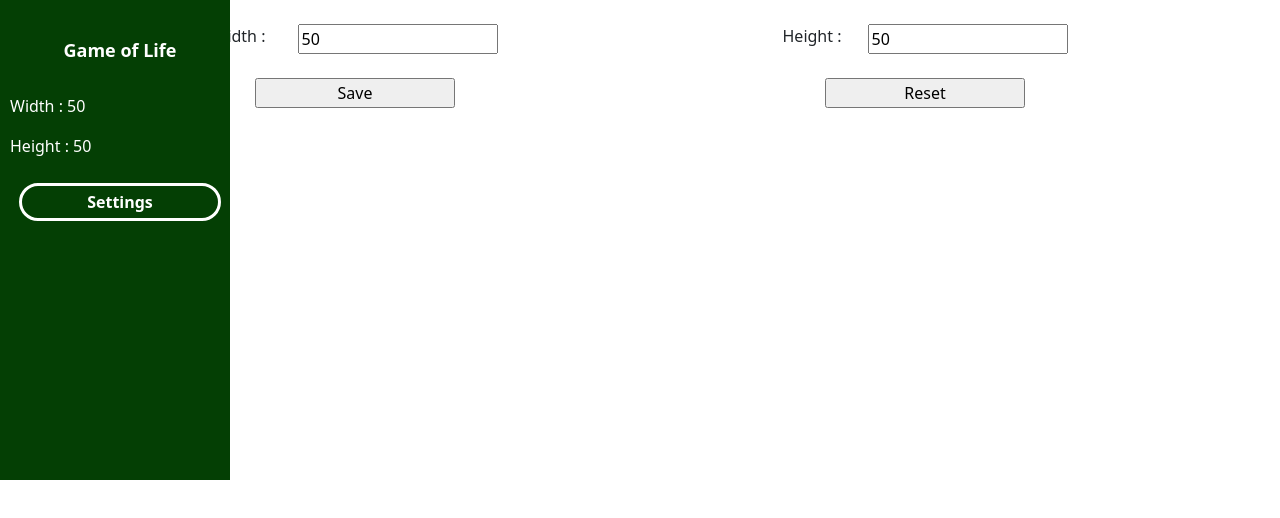
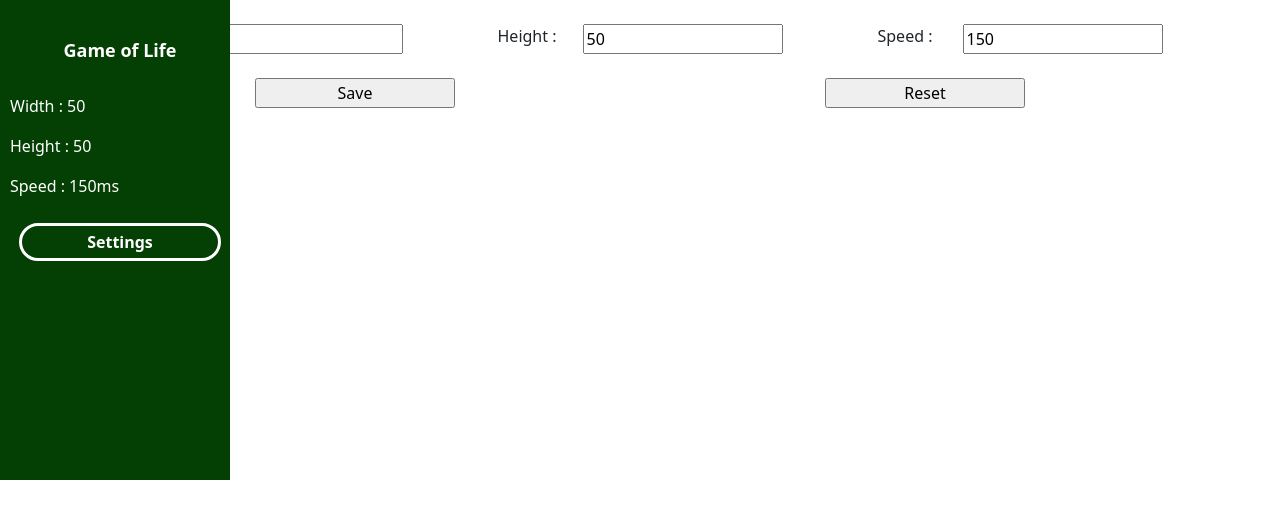
Before and after one commit to gabrielseron/game-of-life, an Angular app: page /settings in a window 1280 px wide. Shown: the top 518 px of the page. Built offline with nearby package versions, Linux system fonts and the light colour scheme.

Commit message:
add speed control

```diff
--- a/src/app/components/sidebar/sidebar.component.html
+++ b/src/app/components/sidebar/sidebar.component.html
@@ -8,6 +8,9 @@
         <p> Height : {{defaultHeight}}</p>
     </div>
     <div class="sidebarInter">
+        <p> Speed : {{speed}}ms</p>
+    </div>
+    <div class="sidebarInter">
         <a routerLink="/settings" class="sidebarButton"> Settings </a>
     </div>
 </div>
--- a/src/app/components/sidebar/sidebar.component.ts
+++ b/src/app/components/sidebar/sidebar.component.ts
@@ -9,18 +9,23 @@ export class SidebarComponent implements OnInit {
 
   defaultWidth = 50;
   defaultHeight = 50;
+  speed = 150; //ms
 
   constructor() { }
 
   ngOnInit(): void {
-    let w  = localStorage.getItem('width');
-    let h  = localStorage.getItem('height');
+    let w = localStorage.getItem('width');
+    let h = localStorage.getItem('height');
+    let speed = localStorage.getItem('speed');
 
     if (w !== undefined && typeof w === 'string' && w !=='0')
       this.defaultWidth = parseInt(w);
 
-    if (h !== undefined && typeof h === 'string' && w !=='0')
+    if (h !== undefined && typeof h === 'string' && h !=='0')
       this.defaultHeight = parseInt(h);
+
+    if (speed !== undefined && typeof speed === 'string' && speed !=='0')
+      this.speed = parseInt(speed);
   }
 
 }
--- a/src/app/components/table/table.component.ts
+++ b/src/app/components/table/table.component.ts
@@ -24,6 +24,8 @@ export class TableComponent implements OnInit {
 
   gameOfLife: any;
 
+  speed = 150; //ms
+
   constructor(
   ) { }
 
@@ -32,6 +34,7 @@ export class TableComponent implements OnInit {
   }
 
   async init() {
+    this.gameActive = false;
     await this.getLocalStorageLength();
     await this.initLivingCells();
     this.game();
@@ -52,12 +55,16 @@ export class TableComponent implements OnInit {
   async getLocalStorageLength() {
     let w  = localStorage.getItem('width');
     let h  = localStorage.getItem('height');
+    let speed  = localStorage.getItem('speed');
 
     if (w !== undefined && typeof w === 'string' && w !=='0')
       this.defaultWidth = parseInt(w);
 
-    if (h !== undefined && typeof h === 'string' && w !=='0')
+    if (h !== undefined && typeof h === 'string' && h !=='0')
       this.defaultHeight = parseInt(h);
+
+    if (speed !== undefined && typeof speed === 'string' && speed !=='0')
+      this.speed = parseInt(speed);
 
     this.tableWidth = this.counter(this.defaultWidth);
     this.tableHeight = this.counter(this.defaultHeight);
@@ -110,7 +117,7 @@ export class TableComponent implements OnInit {
         this.currentGameArray = this.nextGeneration;
       }
 
-      setTimeout(interval, 150);
+      setTimeout(interval, this.speed);
     }
 
     interval()
--- a/src/app/pages/settings/settings.component.html
+++ b/src/app/pages/settings/settings.component.html
@@ -12,7 +12,11 @@
                 </div>
                 <div class="col d-flex justify-content-center">
                     <label for=height>Height :&nbsp;</label>
-                    <input  type="number" id=height name=height [(ngModel)]="defaultHeight">
+                    <input type="number" id=height name=height [(ngModel)]="defaultHeight">
+                </div>
+                <div class="col d-flex justify-content-center">
+                    <label for=speed>Speed :&nbsp;</label>
+                    <input type="number" id=speed name=speed [(ngModel)]="speed">
                 </div>
             </div>
 
--- a/src/app/pages/settings/settings.component.ts
+++ b/src/app/pages/settings/settings.component.ts
@@ -10,6 +10,7 @@ export class SettingsComponent implements OnInit {
 
   defaultWidth = 50;
   defaultHeight = 50;
+  speed = 150; //ms
 
   constructor(
     private router: Router
@@ -18,23 +19,29 @@ export class SettingsComponent implements OnInit {
   ngOnInit(): void {
     let w  = localStorage.getItem('width');
     let h  = localStorage.getItem('height');
+    let speed = localStorage.getItem('speed');
 
     if (w !== undefined && typeof w === 'string' && w !=='0')
       this.defaultWidth = parseInt(w);
 
-    if (h !== undefined && typeof h === 'string' && w !=='0')
+    if (h !== undefined && typeof h === 'string' && h !=='0')
       this.defaultHeight = parseInt(h);
+
+    if (speed !== undefined && typeof speed === 'string' && speed !=='0')
+      this.speed = parseInt(speed);
   }
 
   save() {
     localStorage.setItem('width', JSON.stringify(this.defaultWidth));
     localStorage.setItem('height', JSON.stringify(this.defaultHeight));
+    localStorage.setItem('speed', JSON.stringify(this.speed));
     this.router.navigateByUrl('/game')
   }
 
   reset() {
     this.defaultWidth = 50;
     this.defaultHeight = 50;
+    this.speed = 150;
     localStorage.clear();
     this.router.navigateByUrl('/game')
   }
```
